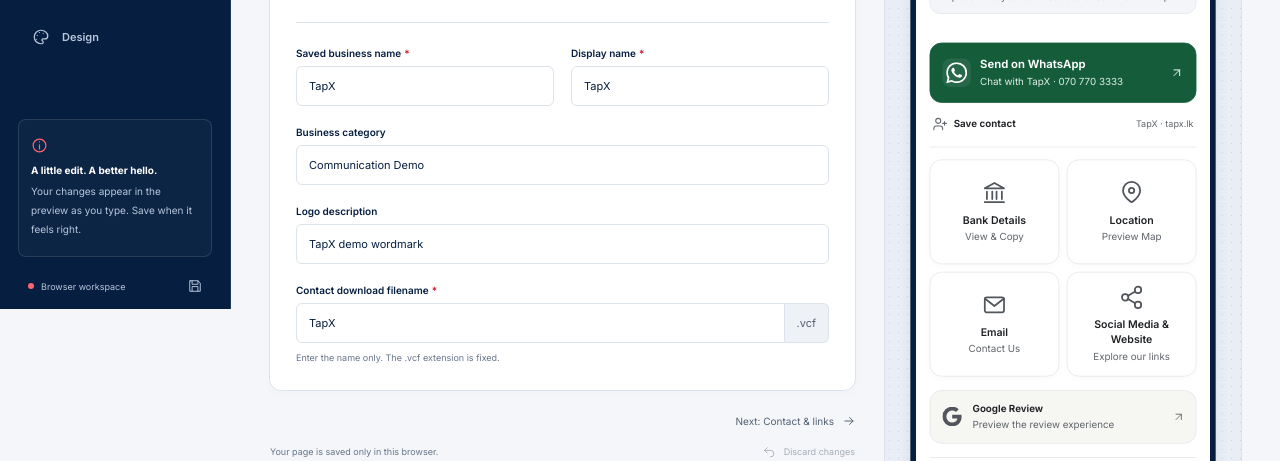
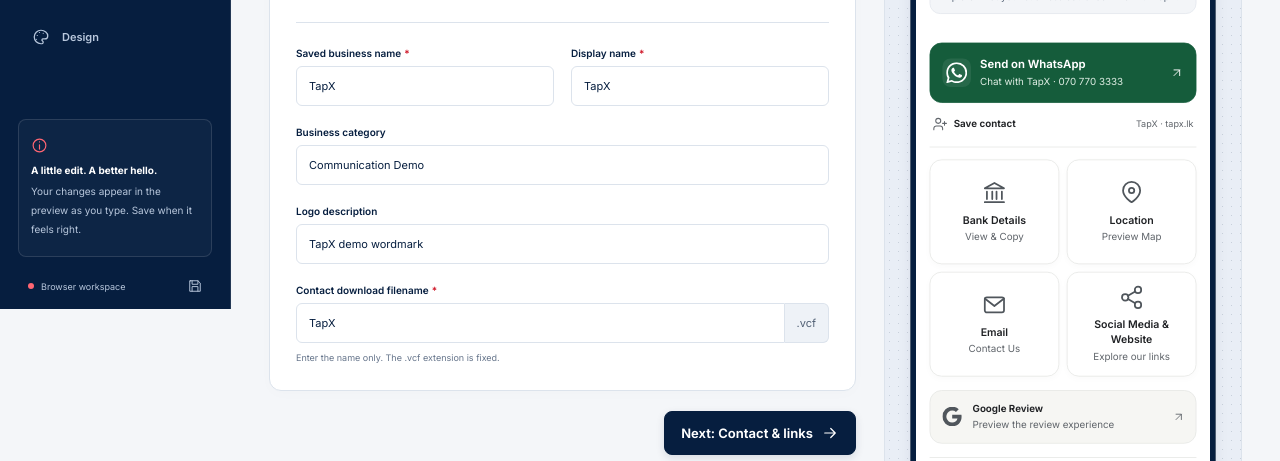
Before and after one commit to omalbopeee/tapx-communication-dashboard, a website with bundled scripts: page public/index.html in a window 1280 px wide. Shown: the part 491-952 px from the top of the page. Built offline with nearby package versions, Linux system fonts and the light colour scheme.

Commit message:
Make editor navigation and discard buttons easier to see

```diff
--- a/public/dashboard.css
+++ b/public/dashboard.css
@@ -511,3 +511,14 @@ input:focus-visible, textarea:focus-visible, select:focus-visible{outline-color:
 .filename-field{display:flex;align-items:stretch;}
 .field .filename-field input:not([type="checkbox"]):not([type="color"]):not([type="range"]){flex:1;min-width:0;border-radius:6px 0 0 6px;}
 .filename-extension{display:flex;align-items:center;padding:0 12px;border:1px solid var(--tapx-border);border-left:0;border-radius:0 6px 6px 0;background:var(--tapx-surface);color:var(--tapx-muted);font-size:11px;}
+
+/* Give the editor's next step and discard action clear button boundaries. */
+.section-next{margin-bottom:12px;}
+.section-next .text-button, #discard-button{min-height:44px;padding:11px 16px;border:1px solid;border-radius:8px;font-size:13px;font-weight:650;line-height:1.4;}
+.section-next .text-button{max-width:100%;background:var(--tapx-navy);border-color:var(--tapx-navy);color:var(--tapx-white);box-shadow:0 3px 8px rgb(6 30 63 / 12%);}
+.section-next .text-button:hover{background:#12345a;border-color:#12345a;color:var(--tapx-white);}
+.section-next .icon, #discard-button .icon{width:18px;height:18px;}
+.editor-footer{flex-wrap:wrap;align-items:center;row-gap:12px;}
+#discard-button{margin-left:auto;background:var(--tapx-white);border-color:var(--tapx-red);color:var(--tapx-red);}
+#discard-button:hover:enabled{background:var(--tapx-soft-red);}
+#discard-button:disabled{opacity:1;background:var(--tapx-surface);border-color:#a9b7c9;color:var(--tapx-muted);}
```
